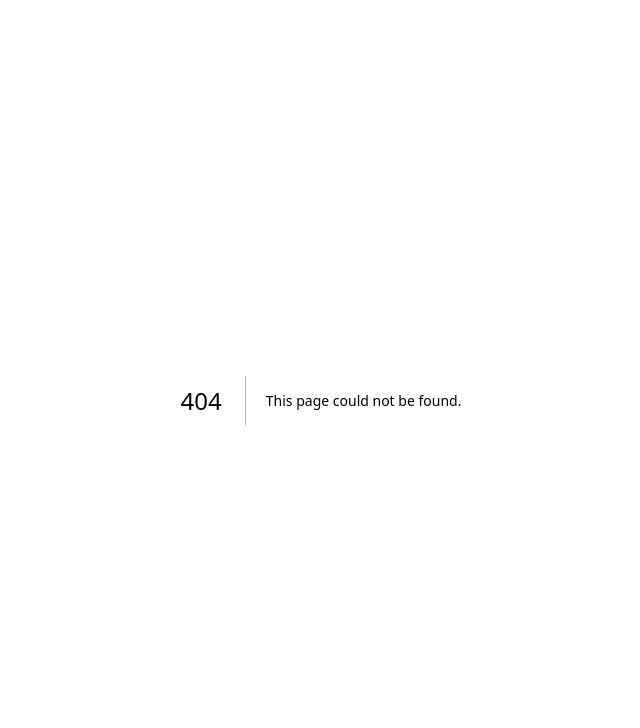
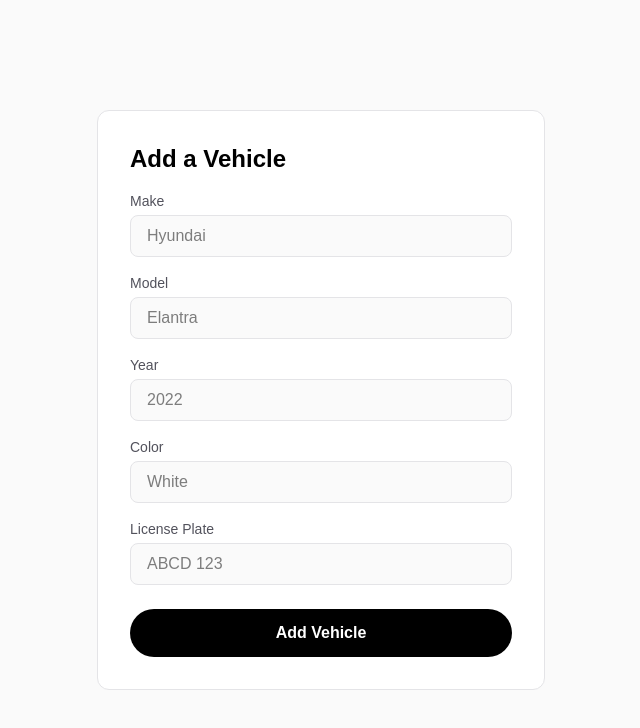
Before and after one commit to Tymur805/northfleet-app, a Next.js app: page /vehicles/new in a window 1280 px wide. Before the commit this address had no page. Shown: the top 728 px of the page, without its empty margins (319-959 px from the left). Built offline with nearby package versions, Linux system fonts and the light colour scheme; no server answers.

Commit message:
Add form to create new vehicles

```diff
--- a/app/page.tsx
+++ b/app/page.tsx
@@ -1,3 +1,4 @@
+import Link from 'next/link'
 import { createClient } from '@supabase/supabase-js'
 
 const supabase = createClient(
@@ -18,9 +19,17 @@
           Fleet management for Turo hosts
         </p>
         <div className="flex flex-col gap-4 w-full max-w-md">
-          <h2 className="text-2xl font-semibold text-black dark:text-white">
-            My Vehicles
-          </h2>
+          <div className="flex items-center justify-between w-full">
+            <h2 className="text-2xl font-semibold text-black dark:text-white">
+              My Vehicles
+            </h2>
+            <Link
+              href="/vehicles/new"
+              className="rounded-full bg-black dark:bg-white text-white dark:text-black text-sm font-semibold px-4 py-2 hover:opacity-80 transition-opacity"
+            >
+              + Add Vehicle
+            </Link>
+          </div>
           {vehicles?.map((vehicle) => (
             <div
               key={vehicle.id}
--- /dev/null
+++ b/app/vehicles/new/page.tsx
@@ -0,0 +1,83 @@
+'use client'
+
+import { useState } from 'react'
+import { createClient } from '@supabase/supabase-js'
+import { useRouter } from 'next/navigation'
+
+const supabase = createClient(
+  process.env.NEXT_PUBLIC_SUPABASE_URL!,
+  process.env.NEXT_PUBLIC_SUPABASE_ANON_KEY!
+)
+
+export default function NewVehicle() {
+  const router = useRouter()
+  const [form, setForm] = useState({
+    make: '',
+    model: '',
+    year: '',
+    color: '',
+    license_plate: '',
+  })
+  const [loading, setLoading] = useState(false)
+
+  function handleChange(e: React.ChangeEvent<HTMLInputElement>) {
+    setForm({ ...form, [e.target.name]: e.target.value })
+  }
+
+  async function handleSubmit(e: React.FormEvent) {
+    e.preventDefault()
+    setLoading(true)
+    const { error } = await supabase.from('vehicles').insert({
+      ...form,
+      year: parseInt(form.year),
+    })
+    if (error) {
+      alert(error.message)
+      setLoading(false)
+      return
+    }
+    setLoading(false)
+    router.push('/')
+  }
+
+  return (
+    <div className="flex flex-col items-center justify-center min-h-screen bg-zinc-50 dark:bg-black">
+      <form
+        onSubmit={handleSubmit}
+        className="flex flex-col gap-4 w-full max-w-md bg-white dark:bg-zinc-900 rounded-xl border border-zinc-200 dark:border-zinc-800 p-8"
+      >
+        <h1 className="text-2xl font-bold text-black dark:text-white">Add a Vehicle</h1>
+
+        {[
+          { label: 'Make', name: 'make', placeholder: 'Hyundai' },
+          { label: 'Model', name: 'model', placeholder: 'Elantra' },
+          { label: 'Year', name: 'year', placeholder: '2022' },
+          { label: 'Color', name: 'color', placeholder: 'White' },
+          { label: 'License Plate', name: 'license_plate', placeholder: 'ABCD 123' },
+        ].map((field) => (
+          <div key={field.name} className="flex flex-col gap-1">
+            <label className="text-sm font-medium text-zinc-600 dark:text-zinc-400">
+              {field.label}
+            </label>
+            <input
+              name={field.name}
+              value={form[field.name as keyof typeof form]}
+              onChange={handleChange}
+              placeholder={field.placeholder}
+              required
+              className="rounded-lg border border-zinc-200 dark:border-zinc-700 bg-zinc-50 dark:bg-zinc-800 px-4 py-2 text-black dark:text-white outline-none focus:ring-2 focus:ring-black dark:focus:ring-white"
+            />
+          </div>
+        ))}
+
+        <button
+          type="submit"
+          disabled={loading}
+          className="mt-2 rounded-full bg-black dark:bg-white text-white dark:text-black font-semibold py-3 transition-opacity hover:opacity-80 disabled:opacity-50"
+        >
+          {loading ? 'Saving...' : 'Add Vehicle'}
+        </button>
+      </form>
+    </div>
+  )
+}
```
